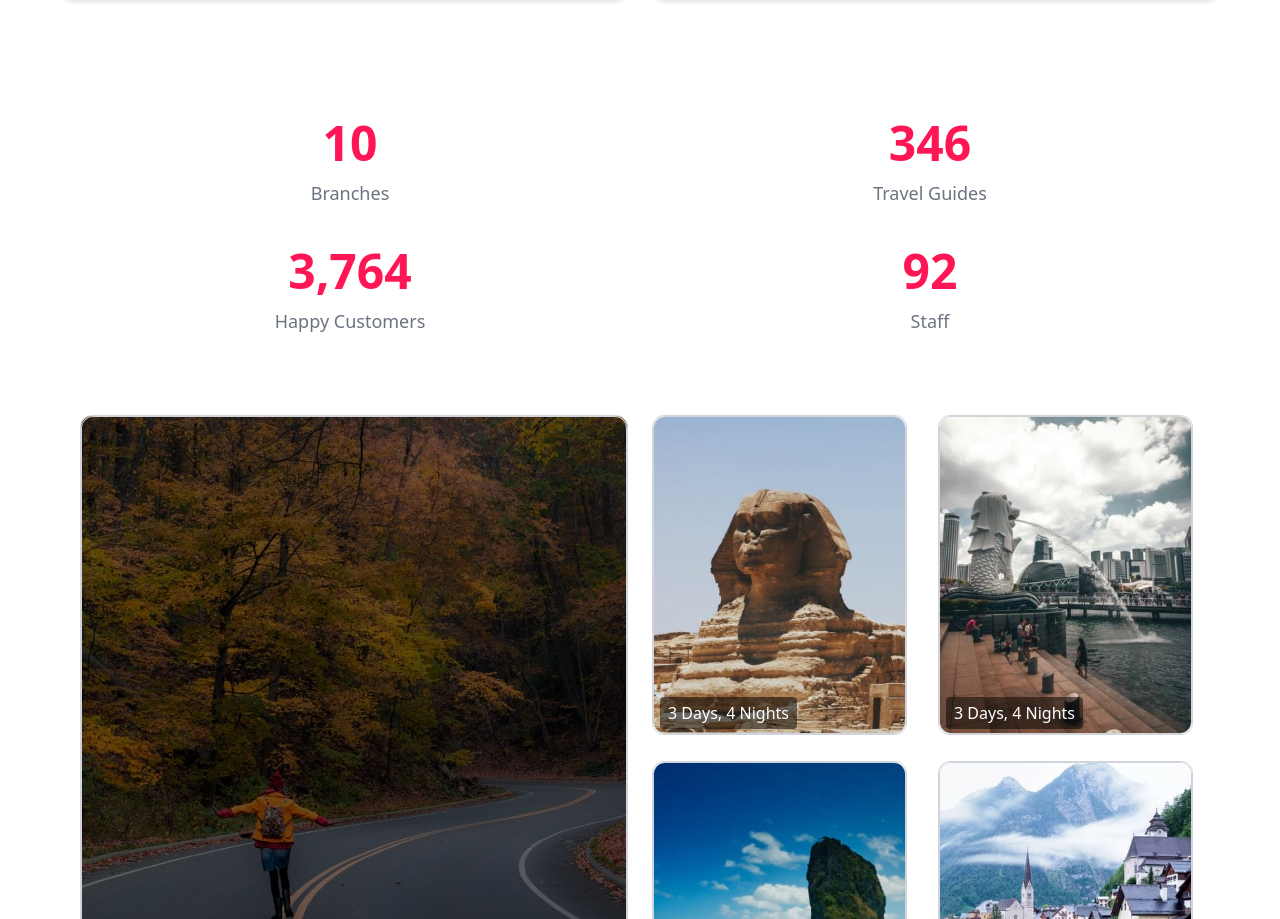
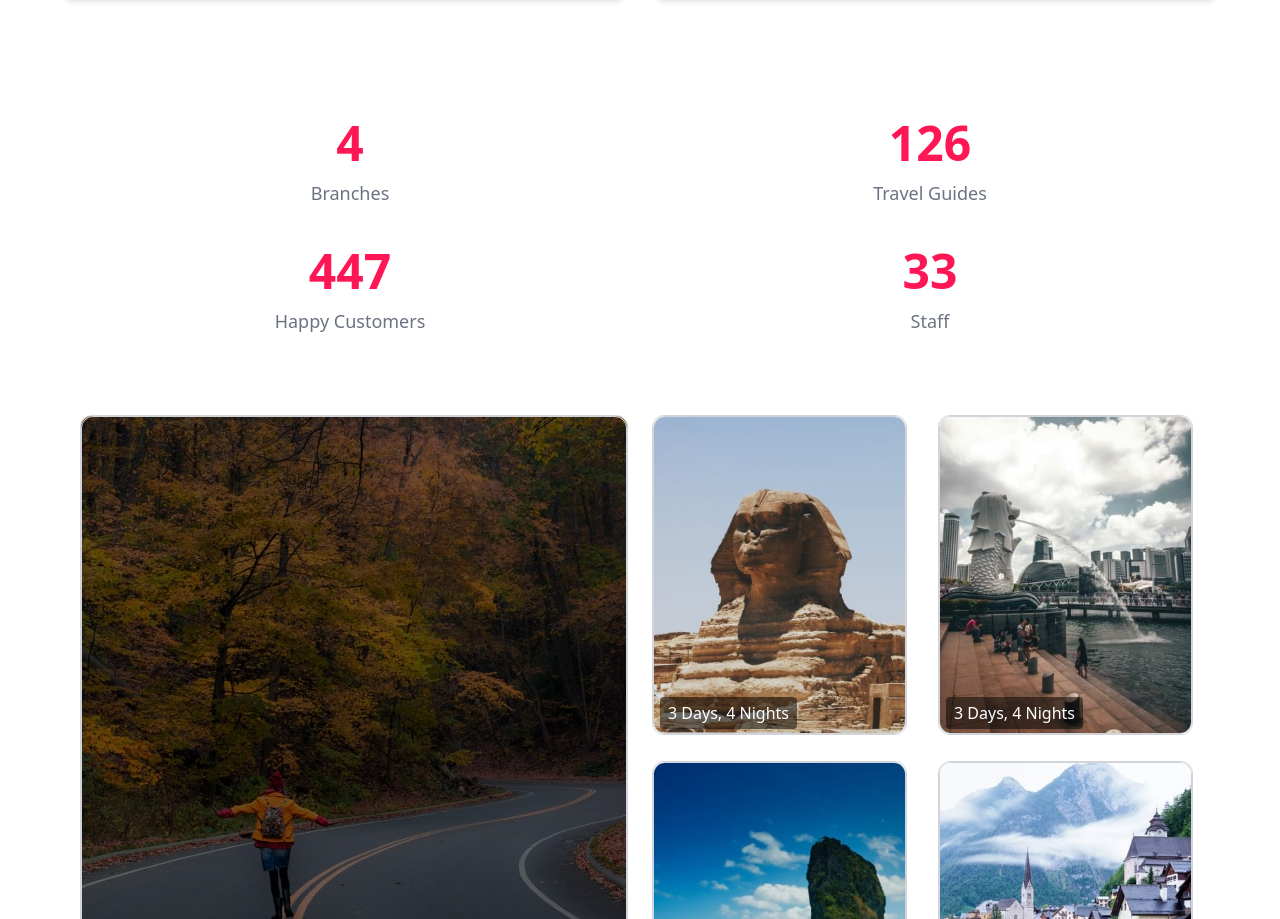
Before and after one commit to GraceJoseph-hub/space-touch, a React (Vite) app: page / in a window 1280 px wide. Shown: the part 2283-3202 px from the top of the page. Built offline with nearby package versions, Linux system fonts and the light colour scheme.

Commit message:
still working on the countup

```diff
--- a/src/components/countupAnimation/CountUpAnimation.jsx
+++ b/src/components/countupAnimation/CountUpAnimation.jsx
@@ -16,25 +16,25 @@ const CountUpAnimation = () => {
       } bg-light dark:bg-black px-5 md:px-20 py-10`}
     >
       <div className="flex flex-col items-center">
-        <CountUp start={0} end={10} duration={10} />
+        <CountUp start={0} end={10} duration={100} />
         <p className="text-lg mt-3 text-gray-500 dark:text-white font-thin">
           Branches
         </p>
       </div>
       <div className="flex flex-col items-center">
-        <CountUp start={0} end={350} duration={10} />
+        <CountUp start={0} end={350} duration={100} />
         <p className="text-lg mt-3 text-gray-500 dark:text-white font-thin">
           Travel Guides
         </p>
       </div>
       <div className="flex flex-col items-center">
-        <CountUp start={0} end={3812} duration={10} />
+        <CountUp start={0} end={3812} duration={100} />
         <p className="text-lg mt-3 text-gray-500 dark:text-white font-thin">
           Happy Customers
         </p>
       </div>
       <div className="flex flex-col items-center">
-        <CountUp start={0} end={93} duration={10} />
+        <CountUp start={0} end={93} duration={100} />
         <p className="text-lg mt-3 text-gray-500 dark:text-white font-thin">
           Staff
         </p>
```
